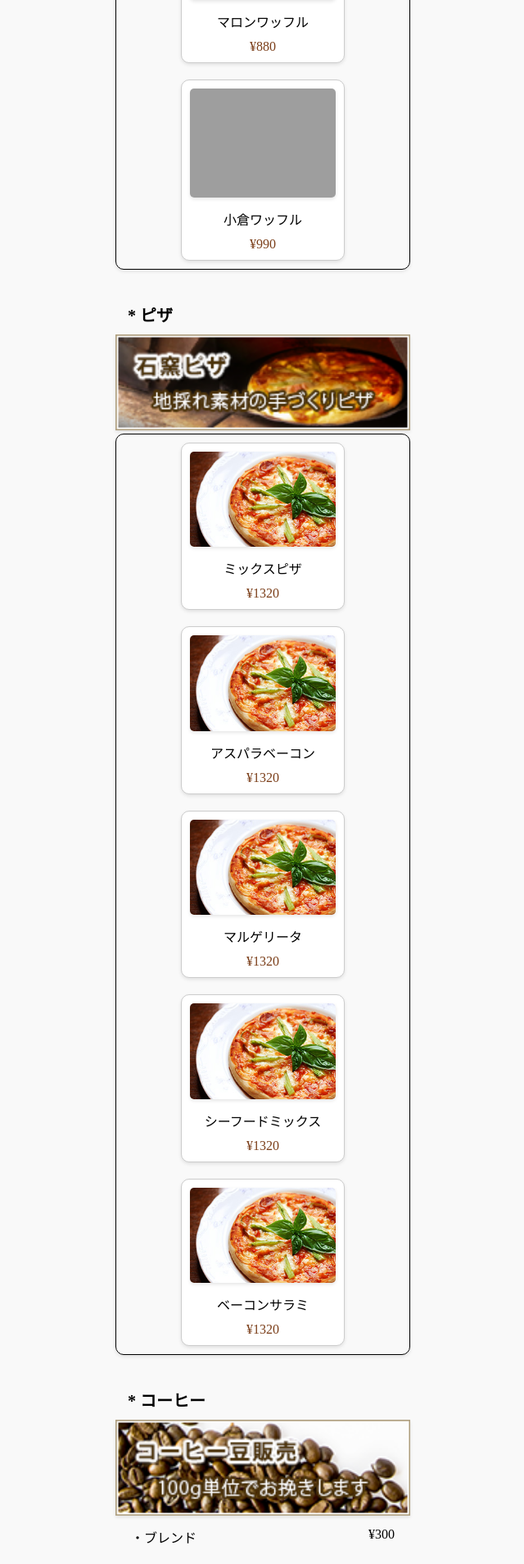
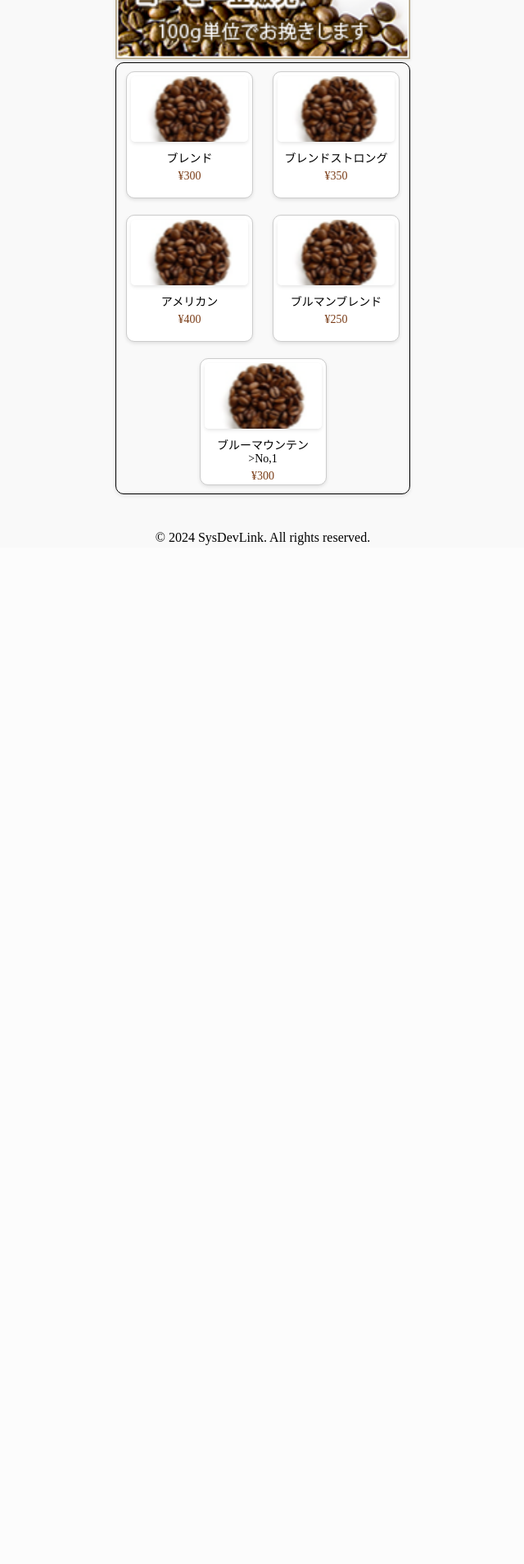
Before and after one commit to douglasmarsalis/sysdevlinkCafe, a PHP site: page /views/takeout-menu.php in a window 1280 px wide. Shown: the part 1720-3628 px from the top of the page at 82% size, without its empty margins (319-959 px from the left). After the commit the page ends 2385 px from the top, so only its background shows below. Run offline with PHP 8.4, Linux system fonts and the light colour scheme; grey boxes are pictures that could not be loaded.

Commit message:
All immages are ok in takeout-menu.php, dropdown - added home, register, and login, added indicator JS for the basket, but won't work until I have other code, need database

```diff
--- a/assets/css/takeout-menu.css
+++ b/assets/css/takeout-menu.css
@@ -70,11 +70,33 @@
         font-size: 18px;
     }
 
+    /*Basket and cart indicator - バスケットとカートのインジケーター*/
     .basket img {
         width: 30px;
         height: 30px;
         cursor: pointer;
     }
+
+    .basket {
+        position: relative;
+        display: inline-block;
+    }
+
+    .cart-indicator {
+        position: absolute;
+        top: -5px;
+        right: -5px;
+        width: 10px;
+        height: 10px;
+        background-color: maroon;
+        border-radius: 50%;
+        display: none; /* Hide the dot by default */
+    }
+
+    .cart-indicator.active {
+        display: block; /* Show the dot when active */
+    }
+
 
     /* Message - メッセージ */
     .login-message {
@@ -98,6 +120,13 @@
         padding-left: 15px;
     }
 
+    .menu-section img {
+    width: 100%;
+    height: auto;
+    left: 0;
+    box-shadow: 0 2px 4px rgba(0, 0, 0, 0.1);
+    }
+
     .items-container {
         display: flex;
         flex-wrap: wrap;
@@ -114,8 +143,9 @@
         border-radius: 10px;
         box-shadow: 0 2px 4px rgba(0, 0, 0, 0.1);
         margin: 10px;
-        padding: 10px;
-        max-width: 200px;
+        padding: 5px;
+        width: 155px;
+        height: 155px;
         text-align: center;
         cursor: pointer;
         transition: transform 0.3s ease-in-out; /* Smooth transition for scaling */
@@ -127,6 +157,8 @@
 
     .item-card img {
         max-width: 100%;
+        max-height: 80px;
+        object-fit: cover;
         border-radius: 5px;
         transition: transform 0.3s ease-in-out; /* Smooth transition for image scaling */
     }
@@ -135,45 +167,16 @@
         transform: scale(1.05); /* Slightly enlarge the image on hover */
     }
 
-    .item-card img {
-        max-width: 100%;
-        border-radius: 5px;
-    }
-
     .item-name {
-        font-size: 16px;
-        margin: 10px 0;
+        font-size: 14px;
+        margin: 5px 0;
     }
 
     .item-price {
-        font-size: 16px;
+        font-size: 14px;
         color: #7b3e19;
     }
 
-    /* Coffee Section - コーヒー部門 */
-    .menu-section h2 {
-        padding-bottom: 5px;
-    }
-
-    .menu-section img {
-        width: 100%;
-        height: auto;
-        left: 0;
-        box-shadow: 0 2px 4px rgba(0, 0, 0, 0.1);
-    }
-
-    .coffee-list {
-        /* list-style-type: disc; */
-        padding: 0;
-        margin: 0 auto;
-        max-width: 95%;
-    }
-
-    .coffee-list li {
-        display: flex;
-        justify-content: space-between;
-        padding: 10px;
-    }
 
     /*Footer - *フッター*/
     footer {
--- a/views/takeout-menu.php
+++ b/views/takeout-menu.php
@@ -13,15 +13,19 @@
         <div class="dropdown">
             <button class="dropbtn"><img src="/assets/images/dropdown.png" alt="Dropdown icon"></button>
             <div class="dropdown-content">
-                <a data-active="index" href="index.php">ホーム</a>
-                <a href="login.php">登録とログイン</a>
+                <a href="/">ホーム</a>
+                <a href="register-login.php">プチ珈琲館</a>
+                <a href="login.php">ログイン</a>
             </div>
         </div>
         <div class="top-title-container">
         <h3 class="top-title">プチ珈琲館</h3>
         <h3 class="top-title">テイクアウトメニュー</h3>
         </div>
-        <div class="basket"><img src="/assets/images/cart.png" alt="Basket Icon"></div>
+        <div class="basket" onclick="goToPage()">
+            <img src="/assets/images/cart.png" alt="Basket Icon">
+            <span class="cart-indicator"></span>
+        </div>
     </header>
 
     <main>
@@ -42,7 +46,7 @@
                     <p class="item-name">ストロベリーワッフル</p>
                     <p class="item-price">¥770</p>
                 </div>
-                                <div class="item-card">
+                <div class="item-card">
                     <img src="/assets/images/DSC00780 のコピー.jpg" alt="Cream Waffle Image">
                     <p class="item-name">クリームワッフル</p>
                     <p class="item-price">¥770</p>
@@ -110,27 +114,67 @@
         </section>
 
         <section class="menu-section">
-            <h2>* コーヒー</h2>
+            <h2>* コーヒ</h2>
             <img src="/assets/images/bn03.png" alt="Coffee heading">
-            <ul class="coffee-list">
-                <li><span>・ブレンド</span><span>¥300</span></li>
-                <li><span>・ブレンドストロング</span><span>¥350</span></li>
-                <li><span>・アメリカン</span><span>¥400</span></li>
-                <li><span>・ブルマンブレンド</span><span>¥250</span></li>
-                <li><span>・ブルーマウンテンNo,1</span><span>¥300</span></li>
-                <li><span>・モカ</span><span>¥350</span></li>
-                <li><span>・ブラジル</span><span>¥400</span></li>
-                <li><span>・コロンビア</span><span>¥250</span></li>
-                <li><span>・キリマンジャロ</span><span>¥300</span></li>
-                <li><span>・グァテマラ</span><span>¥350</span></li>
-                <li><span>・マンデリン</span><span>¥250</span></li>
+            <div class="items-container">
+                <div class="item-card">
+                    <img src="/assets/images/IMG_2164.PNG" alt="Coffee beans image">
+                    <p class="item-name">ブレンド</p>
+                    <p class="item-price">¥300</p>
+                </div>
+                <div class="item-card">
+                    <img src="/assets/images/IMG_2164.PNG" alt="ACoffee beans image">
+                    <p class="item-name">ブレンドストロング</p>
+                    <p class="item-price">¥350</p>
+                </div>
+               <div class="item-card">
+                    <img src="/assets/images/IMG_2164.PNG" alt="Coffee beans image">
+                    <p class="item-name">アメリカン</p>
+                    <p class="item-price">¥400</p>
+                </div>
+                <div class="item-card">
+                    <img src="/assets/images/IMG_2164.PNG" alt="Coffee beans image">
+                    <p class="item-name">ブルマンブレンド</p>
+                    <p class="item-price">¥250</p>
+                </div>
+                <div class="item-card">
+                    <img src="/assets/images/IMG_2164.PNG" alt="Coffee beans image">
+                    <p class="item-name">ブルーマウンテン>No,1</p>
+                    <p class="item-price">¥300</p>
+                </div>
                 <!-- Add more coffee items here -->
-            </ul>
+            </div>
         </section>
     </main>
 
     <footer>
         <p>&copy; 2024 SysDevLink. All rights reserved.</p>
     </footer>
+
+    <script>
+
+        // Function for basket - click to go to page
+        function goToPage() {
+            window.location.href="cart.php";
+        }
+
+        // Function to update the cart indicator
+        function updateCartIndicator() {
+            var cartIndicator = document.querySelector('.cart-indicator');
+            var cartItemCount = getCartItemCount();
+
+            if (cartItemCount > 0) {
+                cartIndicator.classList.add('active');
+            } else {
+                cartIndicator.classList.remove('active');
+            }
+        }
+        function getCartItemCount() {
+            var cart = JSON.parse(localStorage.getItem('cart')) || [];
+            return cart.length;
+        }
+        document.addEventListener('DOMContentLoaded', updateCartIndicator);
+
+    </script>
 </body>
 </html>
```
Also changed, not shown: views/cart.php (added, +32 -0 lines), assets/css/cart.css (added).
